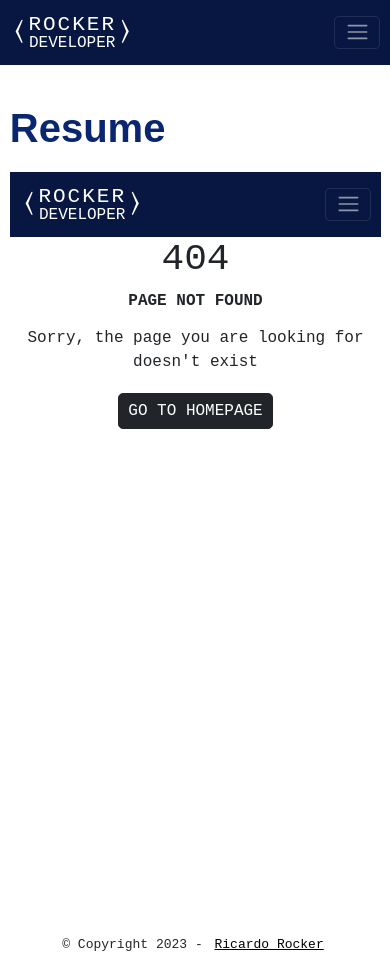
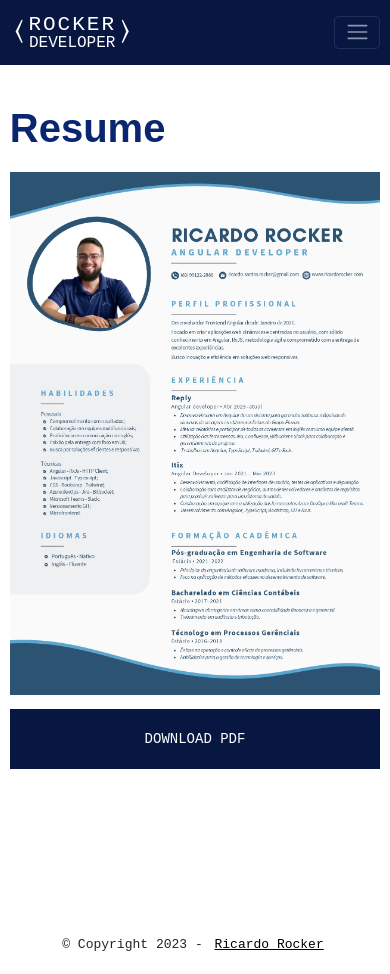
Before and after one commit to ricardorocker/rocker-website, an Angular app: page /experience in a window 390 px wide. Built offline with nearby package versions, Linux system fonts and the light colour scheme.

Commit message:
Resume on mobile

```diff
--- a/src/app/views/experience/experience.component.css
+++ b/src/app/views/experience/experience.component.css
@@ -10,9 +10,12 @@ iframe {
   font-family: sans-serif;
 }
 
-@media screen and (max-width: 555px) {
-  iframe {
-    width: 100%;
-    height: 470px;
-  }
+.button-link {
+  background-color: #081741;
+  width: 100%;
+  height: 60px;
+  margin-top: 14px;
+  font-size: 14px;
+  border: 0.1px solid #081741;
+  color: white;
 }
--- a/src/app/views/experience/experience.component.html
+++ b/src/app/views/experience/experience.component.html
@@ -5,8 +5,22 @@
     </div>
   </div>
   <div class="row">
-    <div class="col-12">
-      <iframe src="../../../assets/ricardo-rocker-bra.pdf"></iframe>
+    <div class="col-12 d-none d-md-block">
+      <iframe
+        src="../../../assets/ricardo-rocker-bra.pdf"
+        width="100%"
+        height="1250"
+      ></iframe>
+    </div>
+    <div class="col-12 d-md-none">
+      <img src="../../../assets/ricardo-rocker-bra.jpg" width="100%" />
+      <a
+        href="../../../assets/ricardo-rocker-bra.pdf"
+        class=""
+        download
+      >
+        <button class="button-link">DOWNLOAD PDF</button>
+      </a>
     </div>
   </div>
 </div>
```
Also changed, not shown: src/assets/ricardo-rocker-bra.jpg (added).
